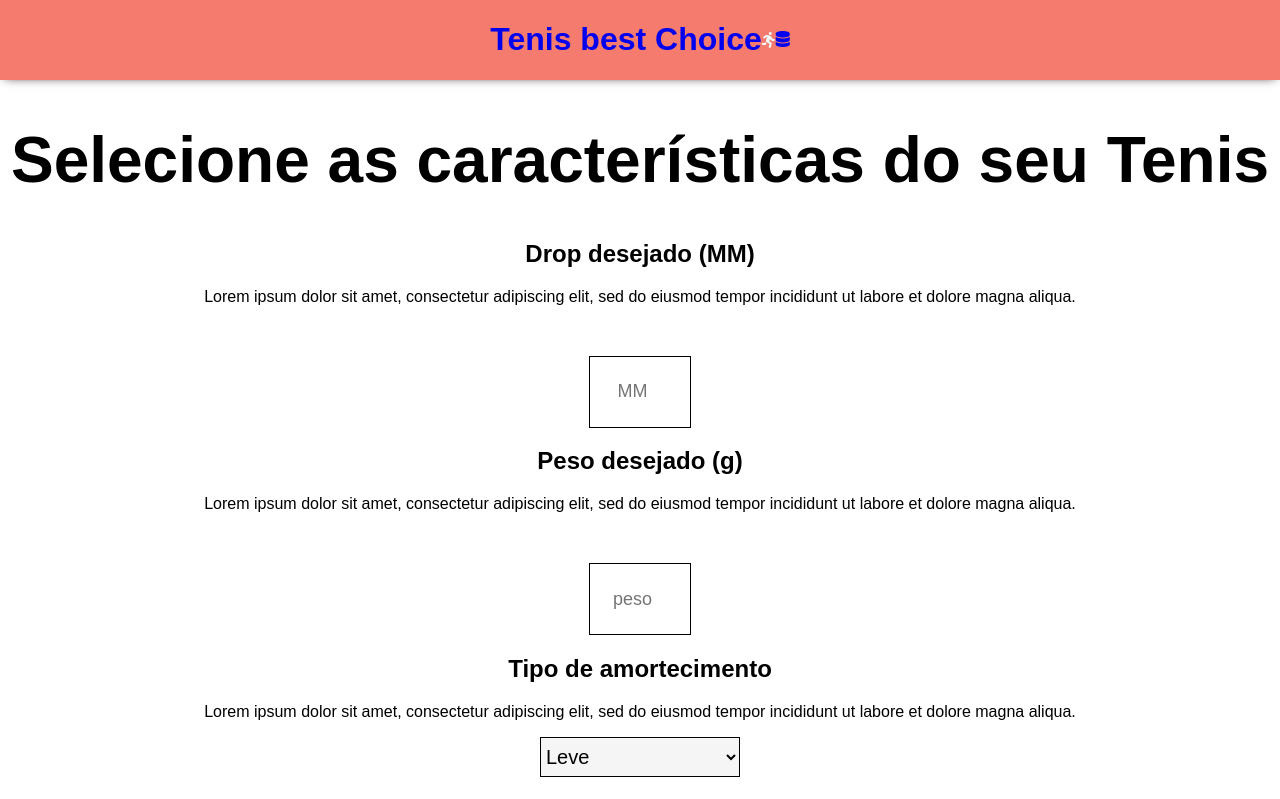
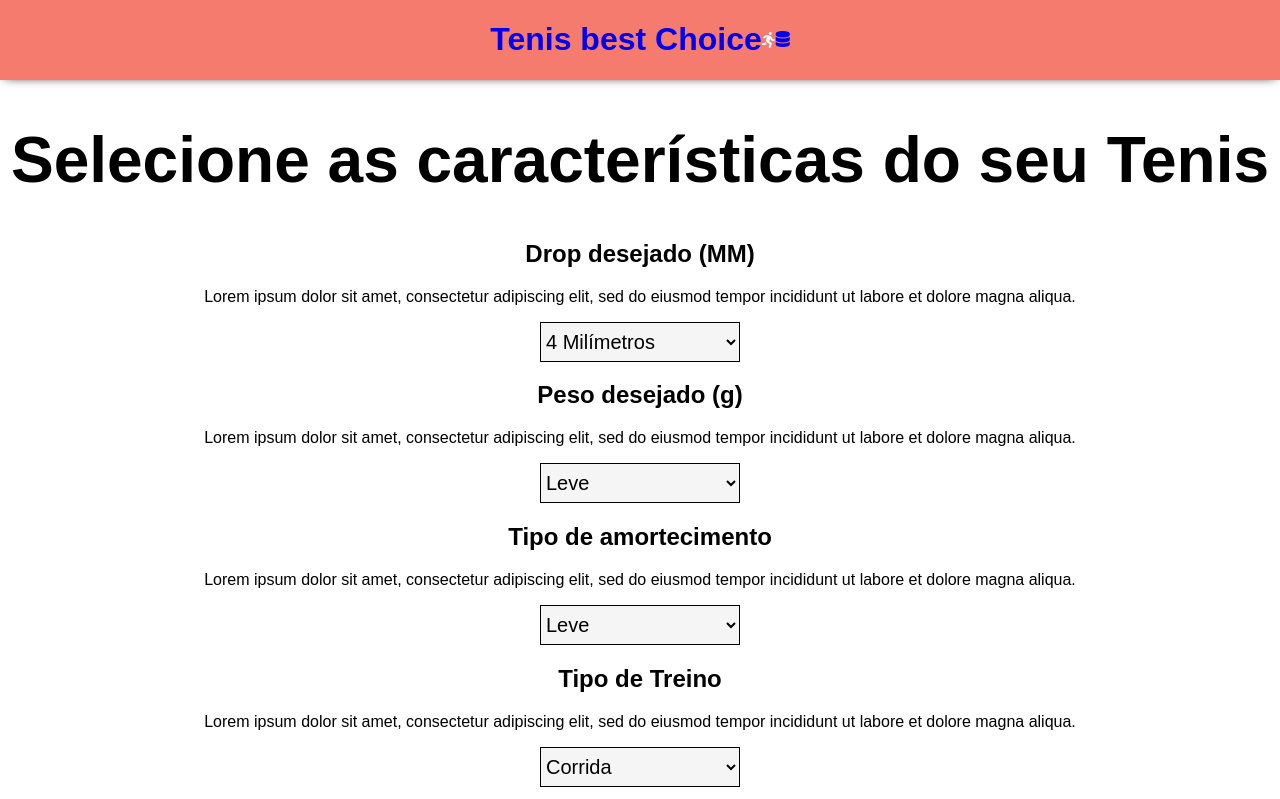
Before and after one commit to fmatheus7/tenisbestchoice, a React (Create React App) app: page /search in a window 1280 px wide. Shown: the top 799 px of the page. Built offline with nearby package versions, Linux system fonts and the light colour scheme.

Commit message:
work in the search page and fix some bugs

```diff
--- a/src/Context.js
+++ b/src/Context.js
@@ -64,7 +64,7 @@
 
     //
     return (
-      <Context.Provider value={{ handleChange, onSubmit, searchSubmit, handleSearchChange, onEmailChange }}>
+      <Context.Provider value={{ handleChange, onSubmit, searchSubmit, handleSearchChange, onEmailChange, setSubmitedShoe, submitedShoe }}>
         {children}
       </Context.Provider>
     );
--- a/src/pages/Admin/Admin.js
+++ b/src/pages/Admin/Admin.js
@@ -4,25 +4,19 @@
 
 export default function Admin() {
 
-  const initalValue = [{
-    shoe: '',
-    drop: 0,
-    weight: '',
-    damping: '',
-    training: '',
-    addedby: ''
-  }]
-
-  const [values, setValues] = useState(initalValue);
+  const [values, setValues] = useState({});
 
   function onSubmit(e) {  // add items to the DB (admin)
     e.preventDefault();
+    if (!values.shoe || !values.drop || !values.weight || !values.damping || !values.training || !values.addedby){
+      alert("você precisa selecionar todas opções")
+    } else
         firebase
         .firestore()
         .collection('Tenis')
         .add({ values })
         .then(() => {
-            setValues(initalValue);
+            setValues({});
         });
 }
 
@@ -37,9 +31,10 @@
       <h1>Admin page to add the shoes to the DB</h1>
       <h3>Shoes info</h3>
       <form onSubmit={onSubmit} className="Admin-container">
+
         <input type="text" minLength="1" maxLength="25" placeholder="Nome do Tenis" name="shoe" onChange={onChange} id="shoe" required />
 
-        <select onChange={onChange} name="drop">
+        <select onChange={onChange} name="drop" required>
           <option value="4">4 Milímetros</option>
           <option value="6">6 Milímetros</option>
           <option value="8">8 Milímetros</option>
@@ -47,19 +42,19 @@
           <option value="12">12 MMilímetros</option>
         </select>
 
-        <select onChange={onChange} name="weight">
+        <select onChange={onChange} name="weight" required>
           <option value="leve">Leve</option>
           <option value="medio">Médio</option>
           <option value="pesado">Pesado</option>
         </select>
 
-        <select onChange={onChange} name="damping">
+        <select onChange={onChange} name="damping" required>
           <option value="leve">Leve</option>
           <option value="macio">Macio</option>
           <option value="extramacio">Extra Macio</option>
         </select>
 
-        <select onChange={onChange} name="training">
+        <select onChange={onChange} name="training" >
           <option value="running">Corrida</option>
           <option value="rodagem">Rodagem</option>
           <option value="competição">Competição</option>
@@ -73,6 +68,7 @@
 
         <button type="submit">Adicionar ao banco de dados</button>
       </form>
+        <button onClick={() => console.log(values)}>Log this  </button>
     </div>
 
   );
--- a/src/pages/Home/Home.jsx
+++ b/src/pages/Home/Home.jsx
@@ -1,29 +1,40 @@
 import React, {useContext} from "react";
 import Card from "../../components/Card/Index";
-import Input from "../../components/Input";
+import firebase from "../../utils/Firebase"
 import "./styles.css"
 import { Context } from "../../Context";
-import { Link } from "react-router-dom"
+import { Link , useHistory } from "react-router-dom"
 
 export default function Welcome({ name }) {
-    const imgurl = "https://www.bigstockphoto.com/images/homepage/module-6.jpg";
-    const {onSubmit, onEmailChange} = useContext(Context)
+    const imgurl = "https://picsum.photos/200";
+    const {onEmailChange, emailClient, setEmailClient} = useContext(Context)
+
+   function onSubmit(e) {  // add items to the DB (admin)
+    e.preventDefault();
+        firebase
+        .firestore()
+        .collection('Usuarios')
+        .add({ emailClient })
+
+}
+
+
 
     return (
       <div className="title">
         <h1>Why choose us ?</h1>
         <div className="wrapper">
-          <Card name="teste" text="Teste 1" url={imgurl} />
-          <Card name="teste 2" text="Teste 2" url={imgurl} />
-          <Card name="teste3 " text="Teste 13" url={imgurl} />
+          <Card name="teste" text="enim sed faucibus" url={imgurl} />
+          <Card name="teste 2" text="curabitur vitae nunc" url={imgurl} />
+          <Card name="teste3 " text="suspendisse sed nisi" url={imgurl} />
         </div>
         <div className="subscription">
-          <h2>Começe agora a ultilizar nossos serviços!</h2>
+          <h2>Start now!</h2>
           <form onSubmit={onSubmit}>
             <input type="text" placeholder="Digite seu e-mail" name="email" onChange={onEmailChange} />
-            <Link to="Search">
+             <Link to="/Search">
               <button type="submit">Registrar</button>
-            </Link>
+             </Link>
           </form>
 
 
--- a/src/pages/Search/Index.js
+++ b/src/pages/Search/Index.js
@@ -1,11 +1,18 @@
 import React, {useContext} from 'react';
-import Input from "../../components/Input"
 import "./styles.css";
 import {Context} from "../../Context"
 
 export default function Search() {
 
-  const {searchSubmit, handleSearchChange} = useContext(Context)
+
+  function onChange(e) {
+    const { name, value } = e.target;
+    setSubmitedShoe({...submitedShoe, [name]: value})
+    console.log(submitedShoe)
+  }
+
+
+  const {searchSubmit, handleSearchChange, submitedShoe, setSubmitedShoe} = useContext(Context)
 
   return (
     <div>
@@ -16,38 +23,40 @@
         <h2>Drop desejado (MM)</h2>
         <p>Lorem ipsum dolor sit amet, consectetur adipiscing elit, sed do eiusmod tempor incididunt ut labore et dolore magna aliqua.</p>
         <form onSubmit={searchSubmit}>
-          <input
-            type="number"
-            min="4"
-            max="12"
-            placeholder="MM"
-            name="drop"
-            required
-            onChange={handleSearchChange}
-          />
+
+          <select onChange={onChange} name="drop" required>
+            <option value="4">4 Milímetros</option>
+            <option value="6">6 Milímetros</option>
+            <option value="8">8 Milímetros</option>
+            <option value="10">10 Milímetros</option>
+            <option value="12">12 MMilímetros</option>
+           </select>
+
           <h2>Peso desejado (g)</h2>
           <p> Lorem ipsum dolor sit amet, consectetur adipiscing elit, sed do eiusmod tempor incididunt ut labore et dolore magna aliqua.</p>
-          <input
-            type="number"
-            placeholder="peso"
-            name="peso"
-            onChange={handleSearchChange}
-          />
+
+        <select onChange={onChange} name="weight" required>
+          <option value="leve">Leve</option>
+          <option value="medio">Médio</option>
+          <option value="pesado">Pesado</option>
+        </select>
           <h2>Tipo de amortecimento</h2>
           <p>Lorem ipsum dolor sit amet, consectetur adipiscing elit, sed do eiusmod tempor incididunt ut labore et dolore magna aliqua.</p>
-          <select name="amortecimento" onChange={handleSearchChange}>
+
+          <select onChange={onChange} name="damping" required>
             <option value="leve">Leve</option>
             <option value="macio">Macio</option>
-            <option value="extraMacio">Extra Macio</option>
+            <option value="extramacio">Extra Macio</option>
           </select>
+
           <h2>Tipo de Treino</h2>
           <p>Lorem ipsum dolor sit amet, consectetur adipiscing elit, sed do eiusmod tempor incididunt ut labore et dolore magna aliqua.</p>
-          <select name="treino" onChange={handleSearchChange}>
-            <option value="rodagem">Rodagem</option>
-            <option value="tiro">Tiro</option>
-            <option value="competicao">Competição</option>
-          </select>
-          <input type="email" required size="30" />
+
+         <select onChange={onChange} name="training" >
+          <option value="running">Corrida</option>
+          <option value="rodagem">Rodagem</option>
+          <option value="competição">Competição</option>
+        </select>
           <br />
           <button type="submit" value="submit">Pesquisar</button>
 
--- a/src/pages/Shoes/Index.js
+++ b/src/pages/Shoes/Index.js
@@ -24,7 +24,7 @@
   const shoeList = tenis.map(shoe => {
     return (
       <ul>
-        <li>{shoe.values.shoe}</li>
+        <li>{shoe?.values.shoe}</li>
       </ul>
     )
   })
```
